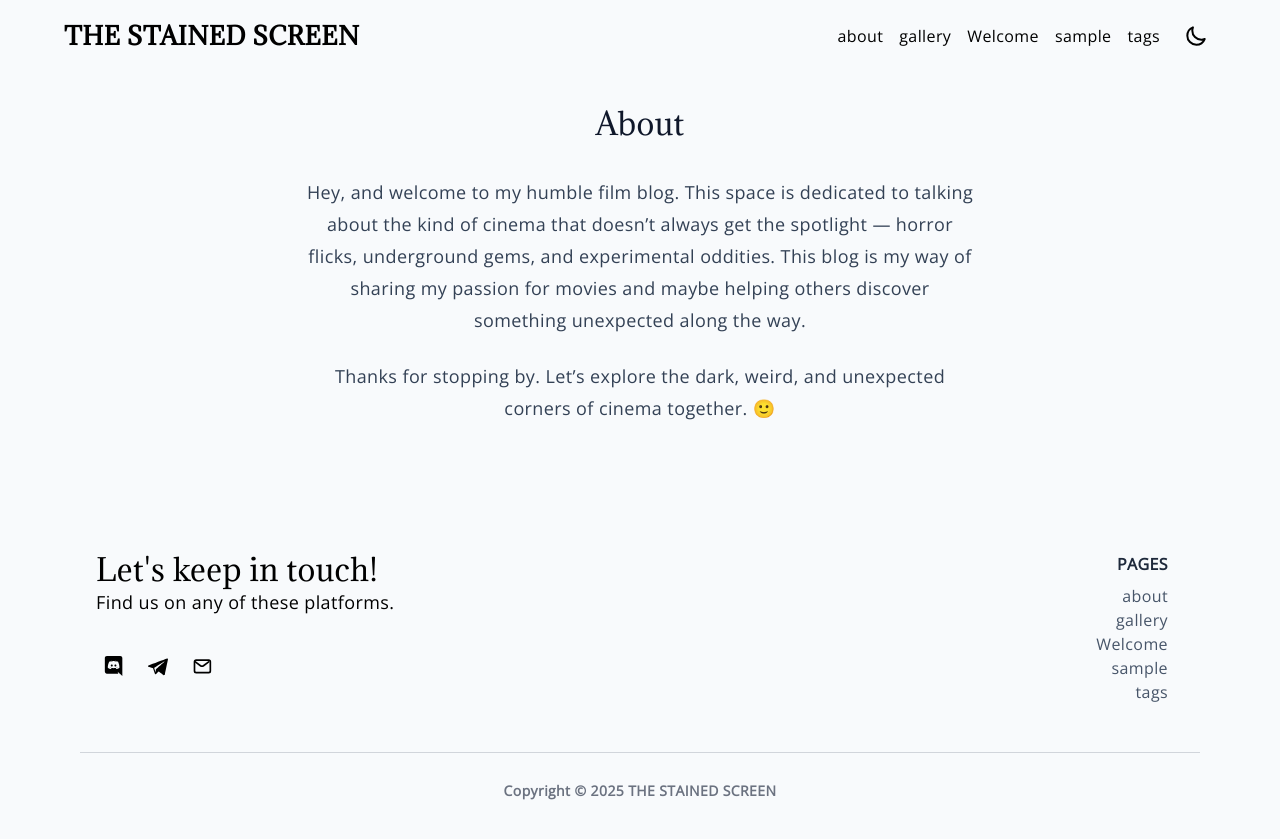
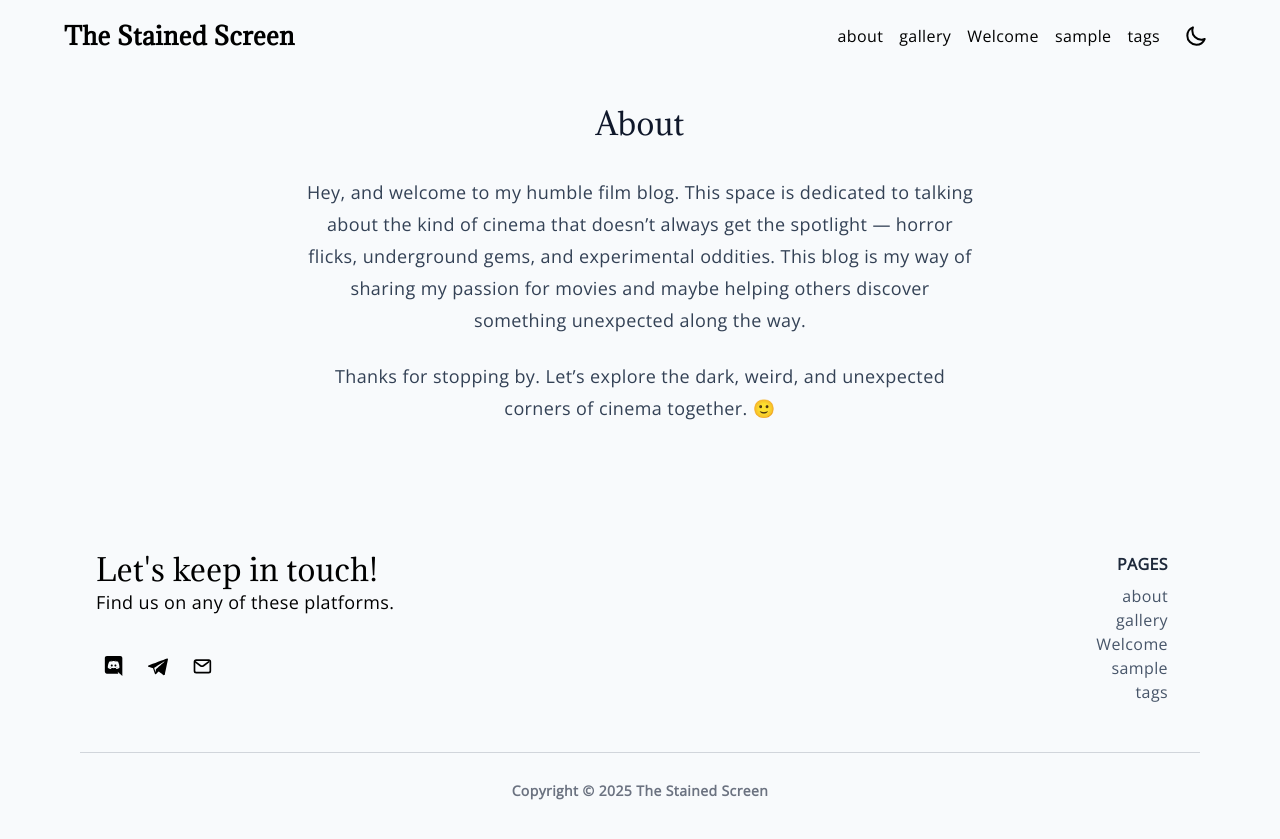
Before and after one commit to KanbeiKuroda/q7m_s9xv4kz8r2b1t6_dwpf0hlj, a Jekyll site: the page built from about.md, in a window 1280 px wide. Shown: the top 839 px of the page. Built offline with Jekyll 4.4.1, drawn with Linux system fonts in a browser that asks for light colours.

```diff
--- a/_config.yml
+++ b/_config.yml
@@ -2,7 +2,7 @@ domain: thestainedscreen.github.io
 url: https://thestainedscreen.github.io
 baseurl: "/matrix"
 
-title: THE STAINED SCREEN
+title: The Stained Screen
 email: wind@example.com
 author: Alexander Delacroix
 
```
